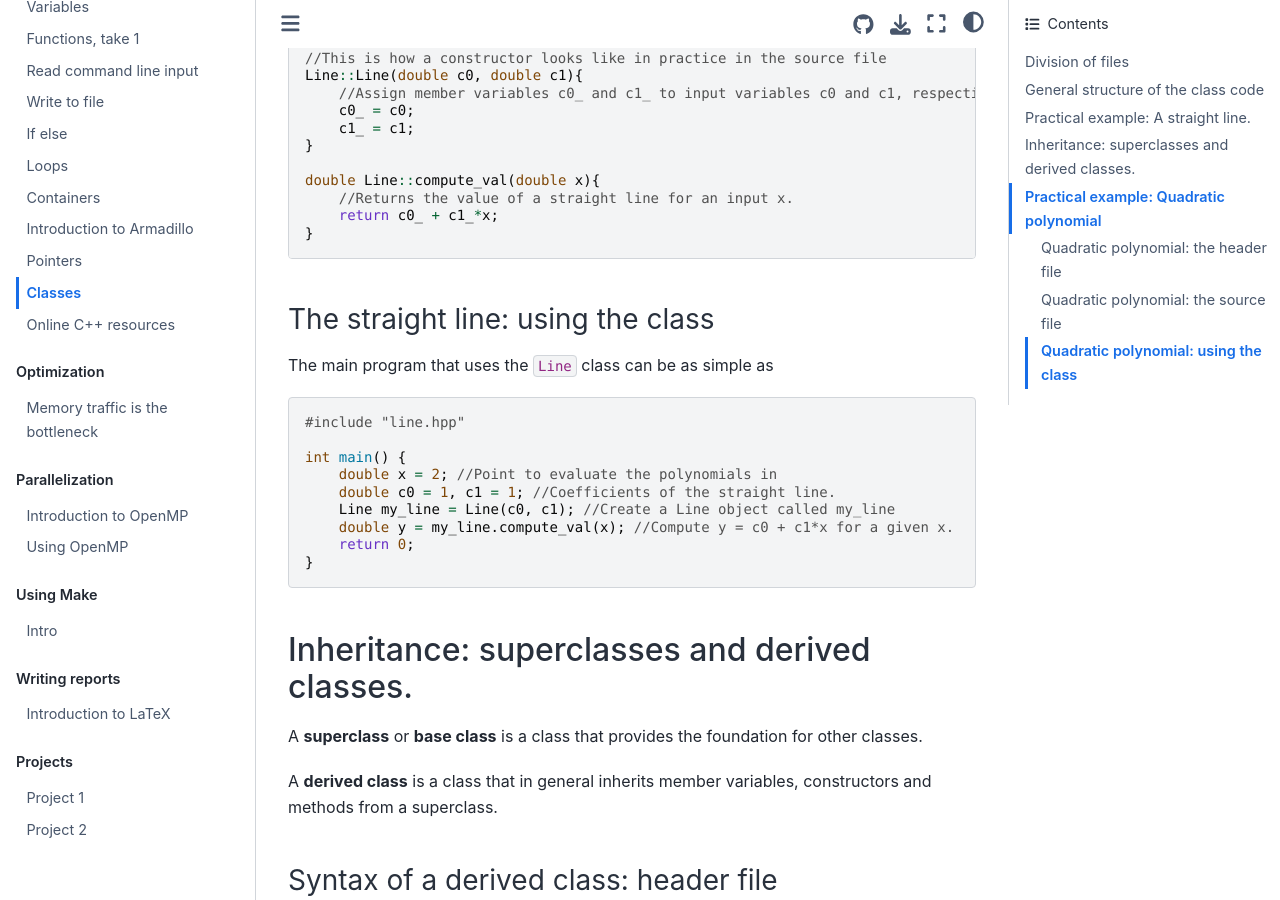
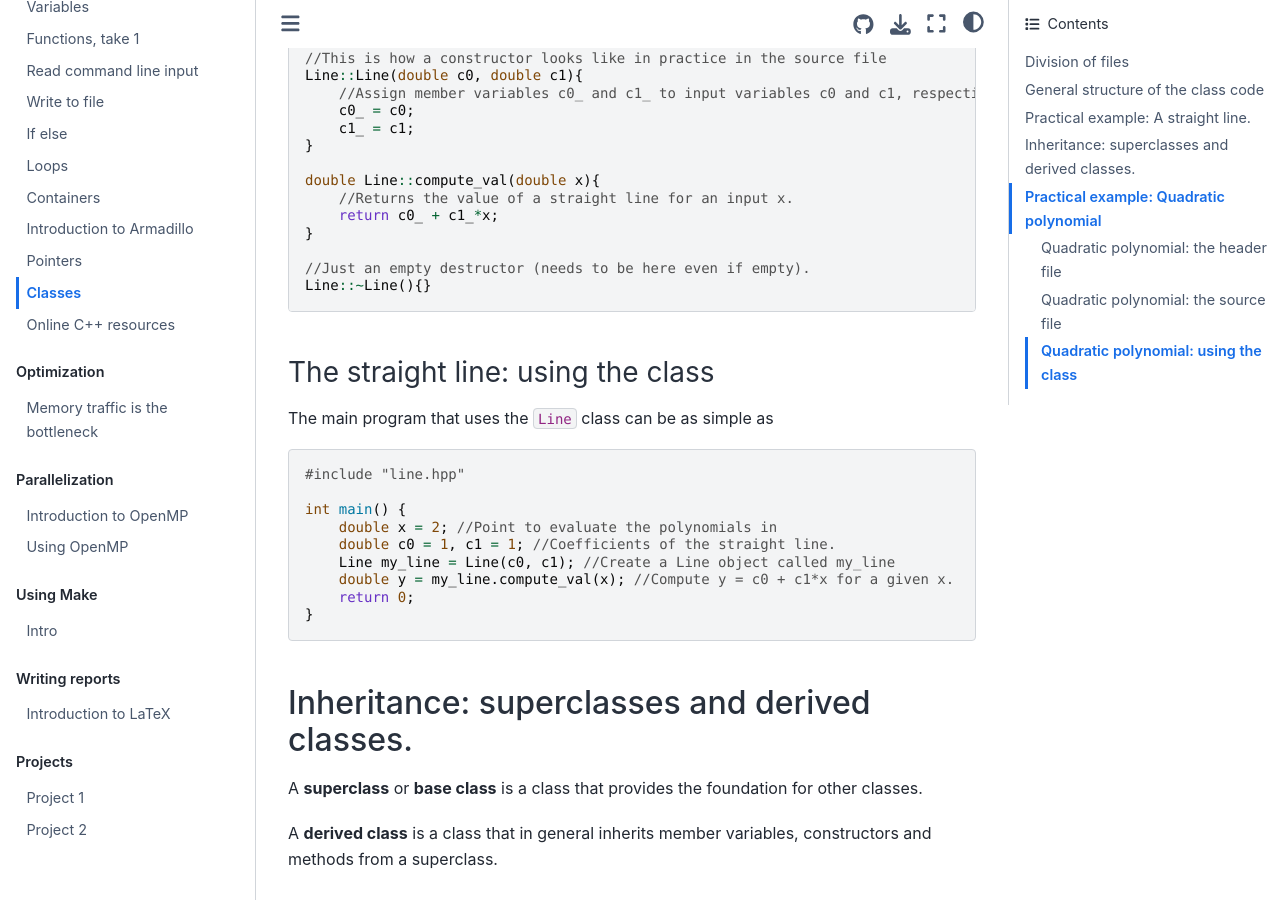
Before and after one commit to anderkve/FYS3150, a Jupyter Book: the page built from book/introduction_to_cpp/classes.md, in a window 1280 px wide and 900 px high, scrolled down 2605 px. Built offline with Jupyter Book 1.0.4 settings and Sphinx 7.4.7 and the Sphinx Book theme 1.1.4, drawn with Linux system fonts in a browser that asks for light colours; some of the changed text lies outside the part shown.

Commit message:
minor fix on classes

````diff
--- a/book/introduction_to_cpp/classes.md
+++ b/book/introduction_to_cpp/classes.md
@@ -113,6 +113,9 @@
     //Returns the value of a straight line for an input x.
     return c0_ + c1_*x;
 }
+
+//Just an empty destructor (needs to be here even if empty).
+Line::~Line(){}
 ```
 
 ### The straight line: using the class
@@ -203,6 +206,11 @@
     //Reuses Line::compute_val(x) to compute the contribution from the straight line and tacks on the quadratic explicitly.
     return Line::compute_val(x) + c2_*x*x;
 }
+
+/*
+Just an empty destructor
+*/
+Quadratic::~Quadratic(){}
 ```
 
 ### Quadratic polynomial: using the class
````
